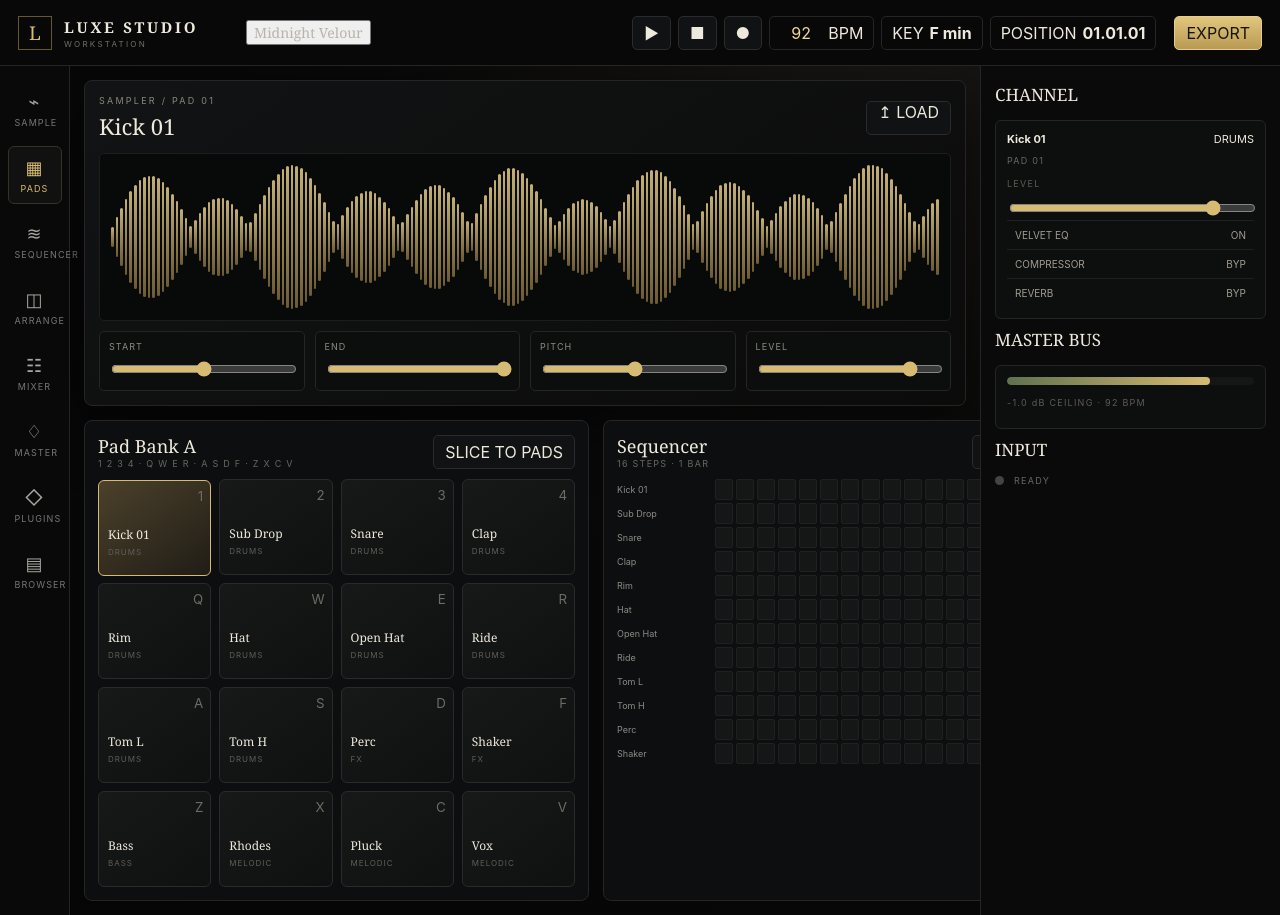
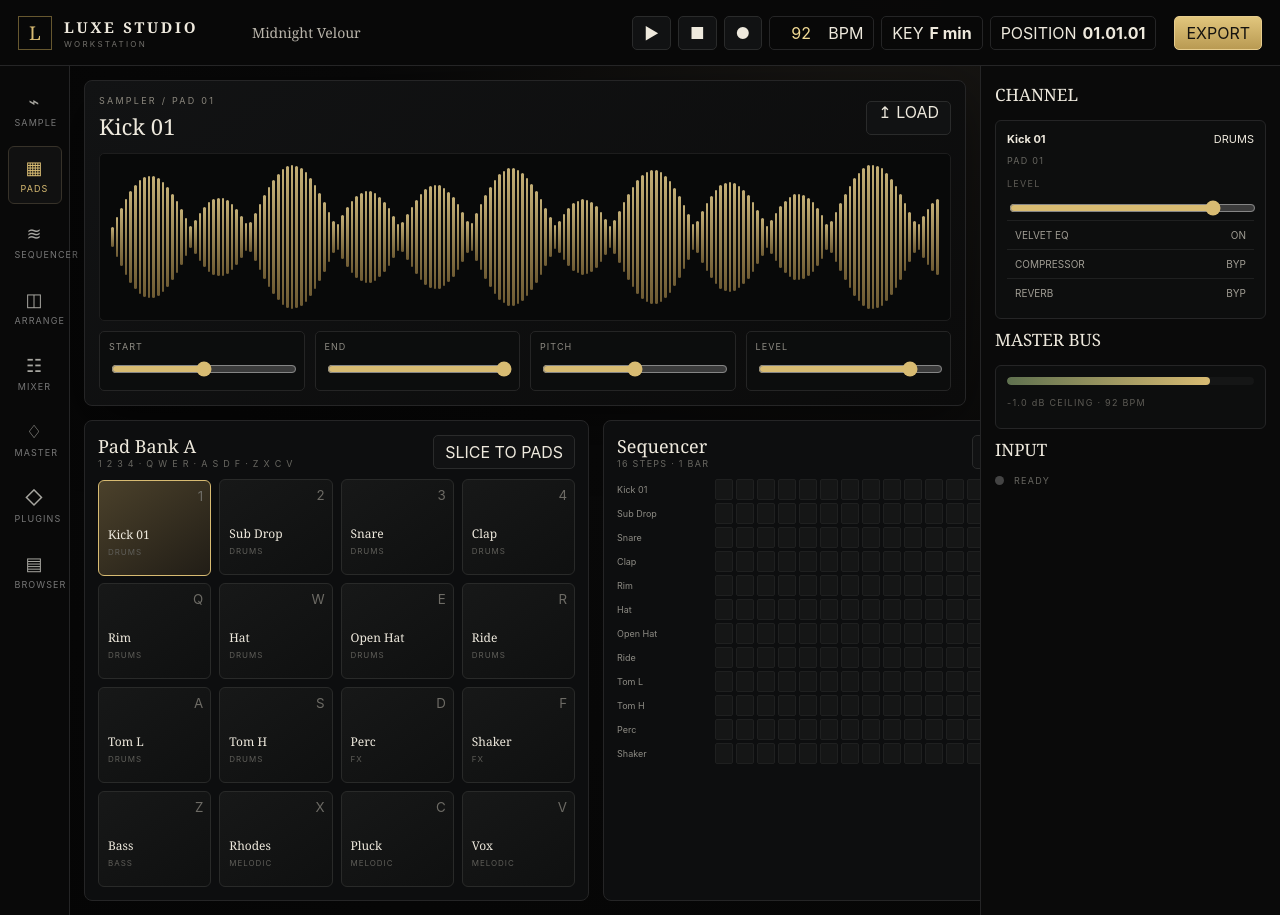
Before and after one commit to SaveBasket/SaveBasket, a React app: page luxe-studio/index.html in a window 1280 px wide. Built offline with nearby package versions, Linux system fonts and the light colour scheme.

Commit message:
Load production Luxe Studio styles

```diff
--- a/luxe-studio/index.html
+++ b/luxe-studio/index.html
@@ -1,3 +1,3 @@
 <!doctype html>
-<html lang="en"><head><meta charset="UTF-8"><meta name="viewport" content="width=device-width,initial-scale=1"><meta name="theme-color" content="#070707"><meta name="description" content="Luxe Studio — cinematic browser music workstation"><title>Luxe Studio — Workstation</title><link rel="stylesheet" href="./styles.css"></head>
+<html lang="en"><head><meta charset="UTF-8"><meta name="viewport" content="width=device-width,initial-scale=1"><meta name="theme-color" content="#070707"><meta name="description" content="Luxe Studio — cinematic browser music workstation"><title>Luxe Studio — Workstation</title><link rel="stylesheet" href="./styles.css"><link rel="stylesheet" href="./production.css"></head>
 <body><div id="app"></div><script type="module" src="./app.production.js"></script></body></html>
```
